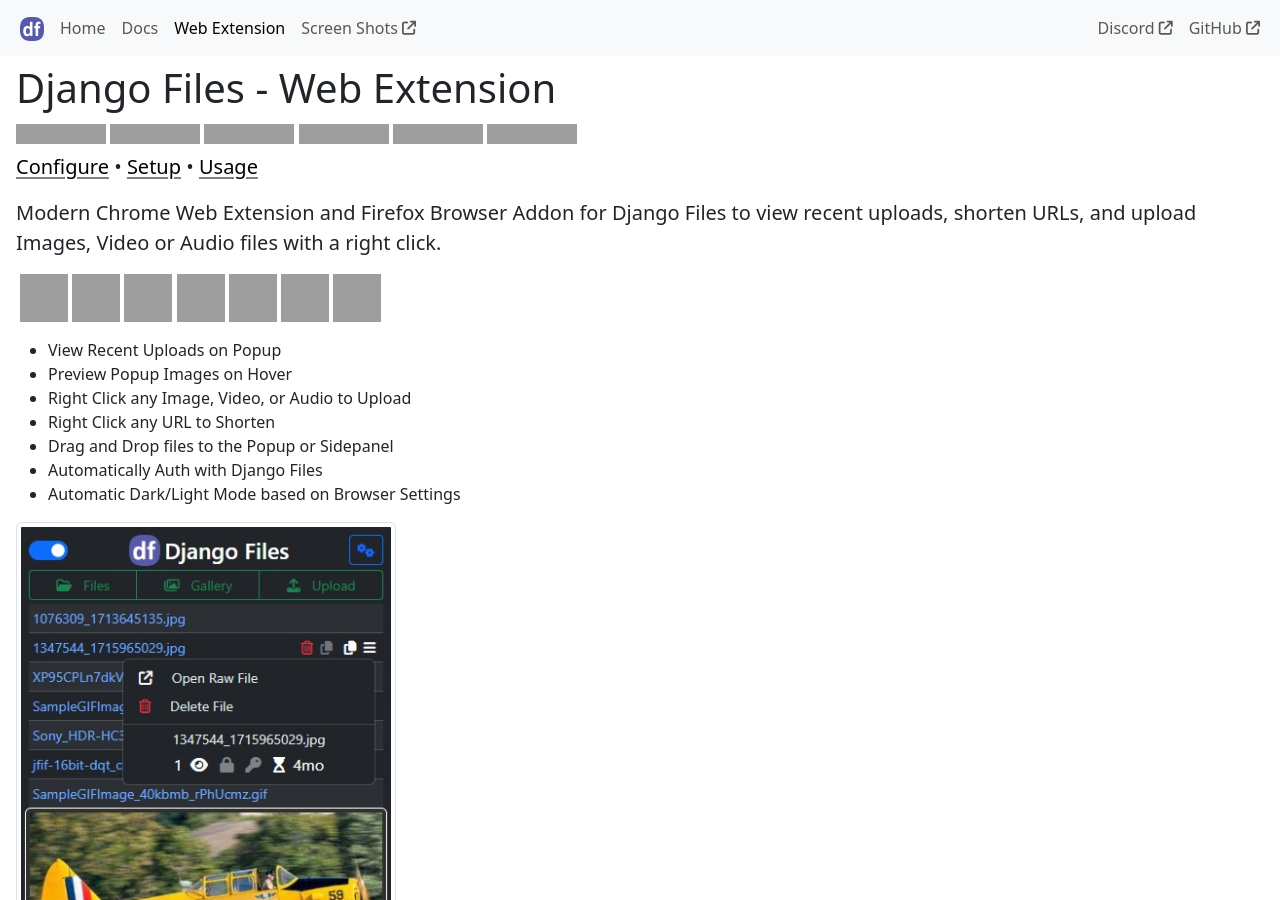
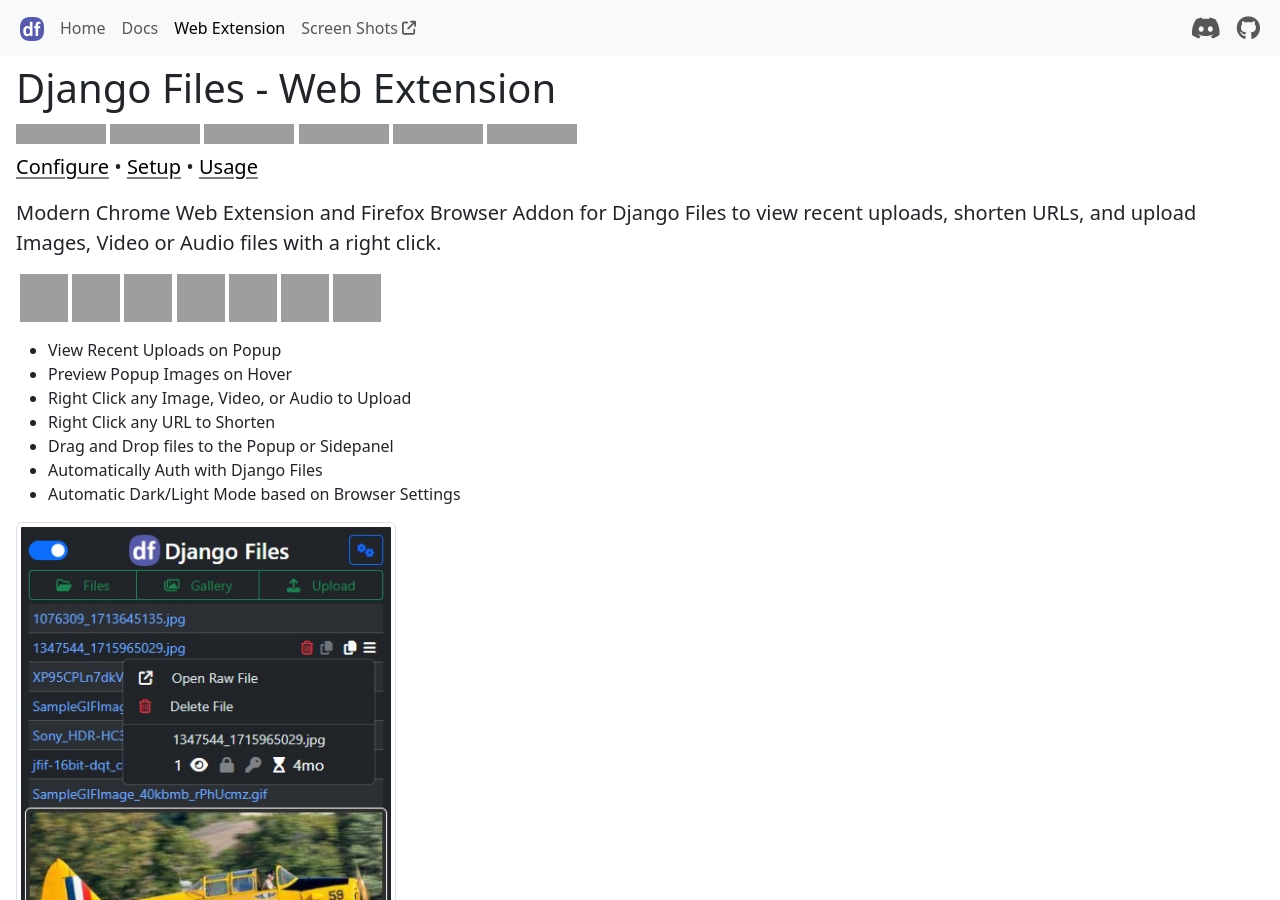
Before and after one commit to django-files/django-files.github.io, a Jekyll site: the page built from src/html/extension.html, in a window 1280 px wide and 900 px high, cut to the strip 0-900 px from the top of the window. Built offline with Jekyll 4.4.1, drawn with Linux system fonts in a browser that asks for light colours; comment, search, counter and statistics services are not loaded; grey boxes are pictures that could not be loaded.

Commit message:
Merge pull request #14
* Minor Fixes

```diff
--- a/src/_layouts/default.html
+++ b/src/_layouts/default.html
@@ -40,7 +40,7 @@
 <body class="d-flex flex-column h-100">
 
 <header>
-    <nav class="navbar navbar-expand-md bg-body-tertiary mb-2" aria-label="Primary Navigation">
+    <nav class="navbar navbar-expand-sm bg-body-tertiary mb-2" aria-label="Primary Navigation">
         <div class="container-fluid">
             <a class="mx-2" href="{{ "/" | relative_url }}">
                 <img src="{{ "/media/logo.png" | relative_url }}" width="24" height="24" alt="logo" class="my-auto"></a>
@@ -61,9 +61,9 @@
                 </ul>
                 <ul class="navbar-nav">
                     <li class="nav-item"><a class="nav-link" href="{{ site.discord_invite }}" target="_blank" rel="noopener">
-                            Discord <i class="fa-solid fa-arrow-up-right-from-square fa-sm"></i></a></li>
+                            <i class="fa-brands fa-discord fa-xl"></i></a></li>
                     <li class="nav-item"><a class="nav-link" href="{{ site.github_url }}" target="_blank" rel="noopener">
-                            GitHub <i class="fa-solid fa-arrow-up-right-from-square fa-sm"></i></a></li>
+                            <i class="fa-brands fa-github fa-xl"></i></a></li>
                 </ul>
             </div>
         </div>
--- a/src/html/extension.html
+++ b/src/html/extension.html
@@ -43,7 +43,7 @@
     Modern Chrome Web Extension and Firefox Browser Addon for Django Files to view recent uploads, shorten URLs, and upload Images, Video or Audio files with a right click.
 </p>
 
-<div class="ms-1 mb-3">
+<div class="ms-1 mb-3" style="min-height: 48px;">
     <a href="{{ site.chrome_url }}" title="Chrome" target="_blank" rel="noopener">
         <img alt="Chrome" src="https://raw.githubusercontent.com/smashedr/logo-icons/master/browsers/chrome_48.png" width="48" height="48" /></a>
     <a href="{{ site.firefox_url }}" title="Firefox" target="_blank" rel="noopener">
```
